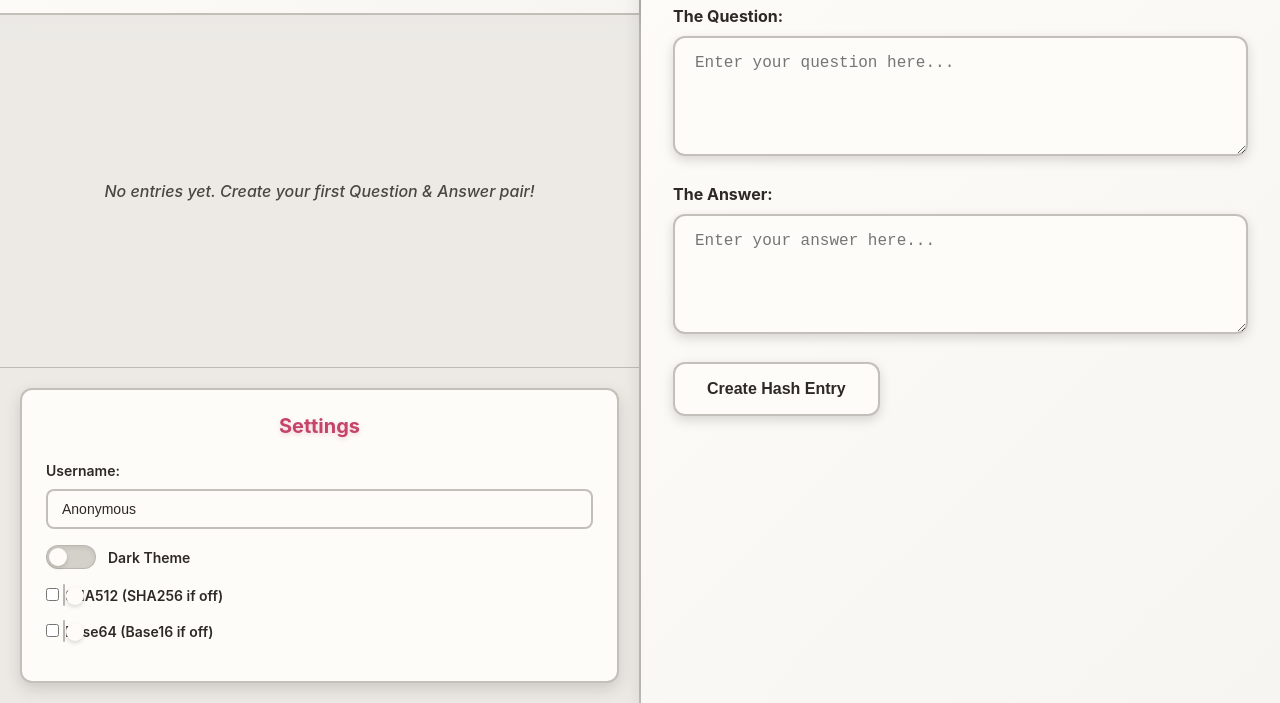
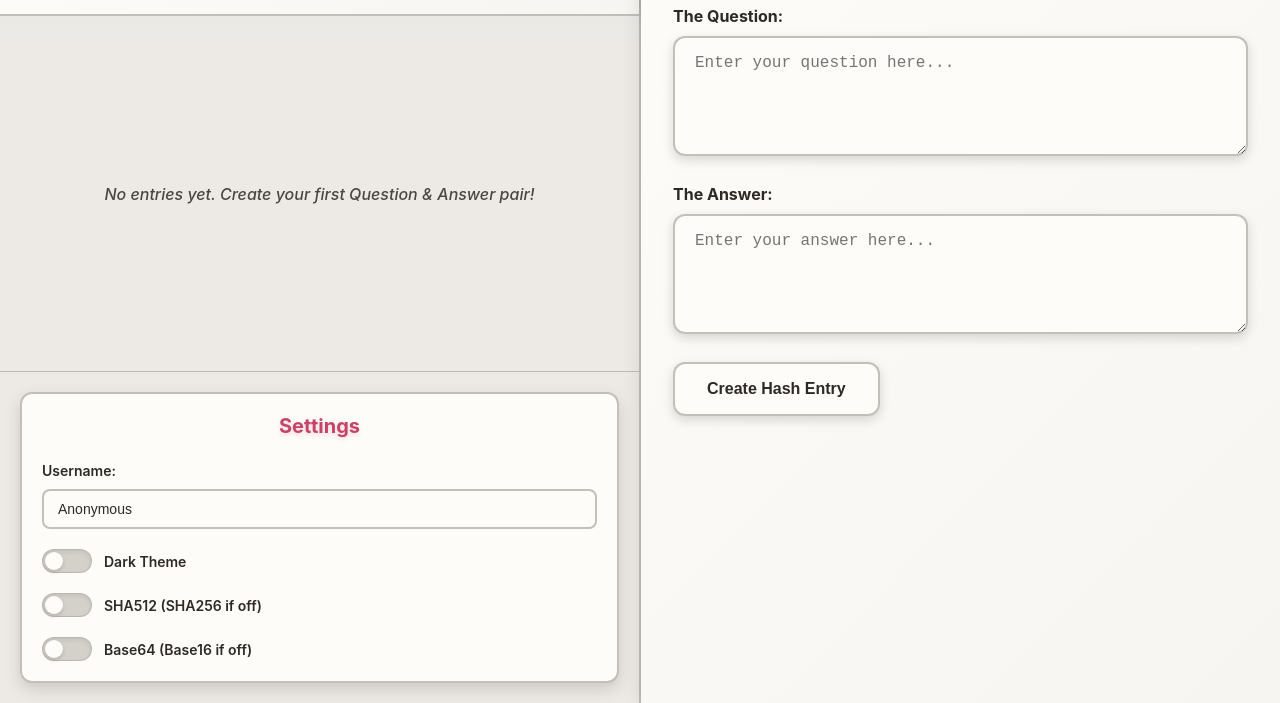
Before and after one commit to c-poramet/HashStorage, a plain HTML site: page index.html in a window 1280 px wide. Shown: the part 97-800 px from the top of the page. Drawn offline with Linux system fonts and the light colour scheme.

Commit message:
Enhance settings layout with improved padding, overflow handling, and flexbox structure for better organization

```diff
--- a/style.css
+++ b/style.css
@@ -235,12 +235,15 @@ body {
 
 .settings-content {
     flex: 1;
-    padding: 24px;
+    padding: 20px;
     background: var(--cream-white);
     backdrop-filter: blur(15px);
     border: 2px solid var(--glass-border);
     border-radius: 12px;
     box-shadow: 0 6px 16px var(--shadow-medium);
+    overflow: hidden;
+    display: flex;
+    flex-direction: column;
 }
 
 .settings-content h3 {
@@ -253,19 +256,24 @@ body {
 }
 
 .setting-item {
-    margin-bottom: 16px;
+    margin-bottom: 20px;
 }
 
-/* Theme toggle */
-.theme-toggle {
+.setting-item:last-child {
+    margin-bottom: 0;
+}
+
+/* Toggle styles for all toggle types */
+.theme-toggle, .hash-toggle, .output-toggle {
     display: flex;
     align-items: center;
     gap: 12px;
     cursor: pointer;
     user-select: none;
+    width: 100%;
 }
 
-.theme-toggle input {
+.theme-toggle input, .hash-toggle input, .output-toggle input {
     display: none;
 }
 
@@ -298,12 +306,16 @@ body {
     box-shadow: 0 2px 4px var(--shadow-medium);
 }
 
-.theme-toggle input:checked + .toggle-slider {
+.theme-toggle input:checked + .toggle-slider,
+.hash-toggle input:checked + .toggle-slider,
+.output-toggle input:checked + .toggle-slider {
     background: linear-gradient(135deg, var(--magenta-primary) 0%, var(--magenta-light) 100%);
     box-shadow: inset 0 2px 4px var(--shadow-light), 0 0 15px var(--magenta-glow);
 }
 
-.theme-toggle input:checked + .toggle-slider::before {
+.theme-toggle input:checked + .toggle-slider::before,
+.hash-toggle input:checked + .toggle-slider::before,
+.output-toggle input:checked + .toggle-slider::before {
     transform: translateX(26px);
     background: var(--cream-white);
     box-shadow: 0 2px 8px var(--magenta-shadow);
@@ -313,6 +325,8 @@ body {
     font-size: 14px;
     color: var(--text-primary);
     font-weight: 600;
+    flex: 1;
+    white-space: nowrap;
 }
 
 /* Settings input field */
```
